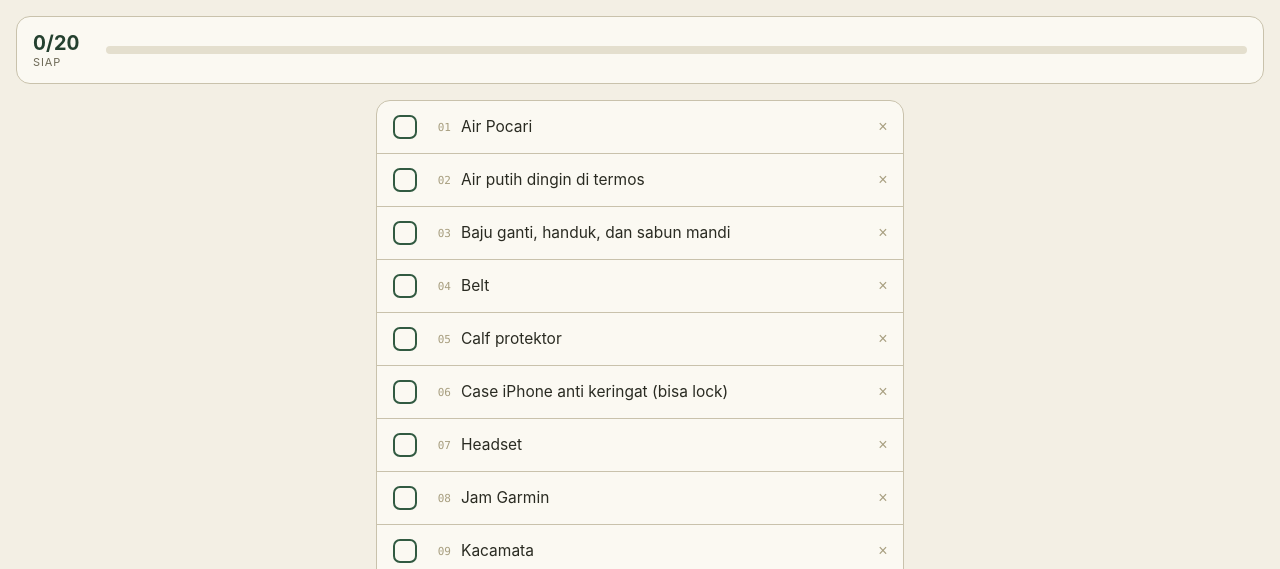
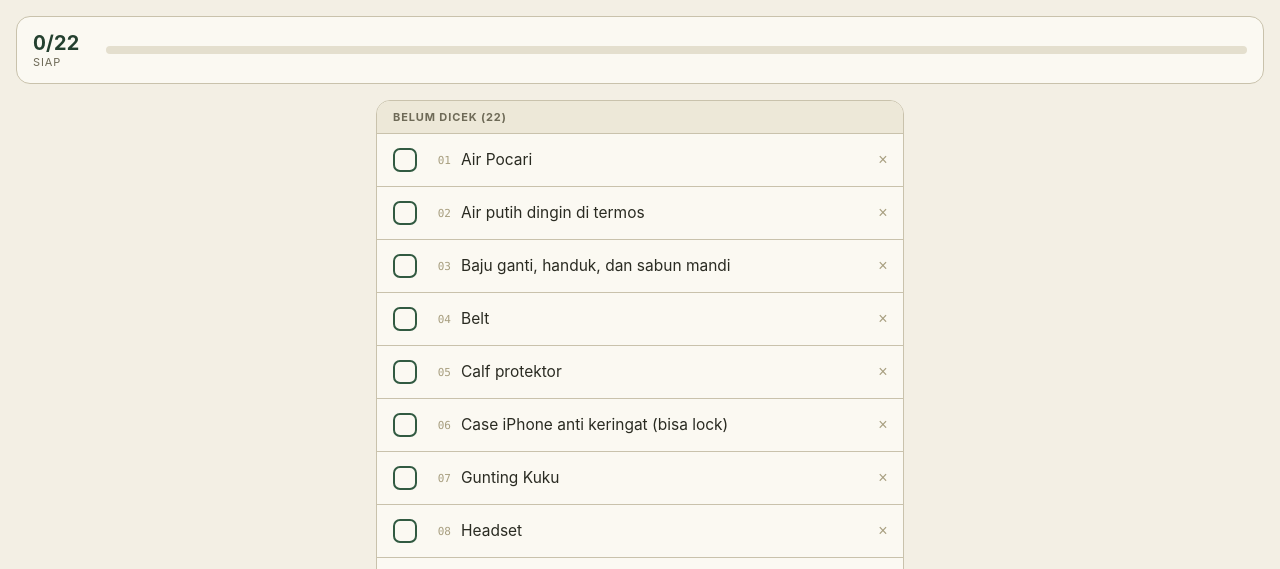
Before and after one commit to yoga10/Latian-Abah-Doni, a plain HTML site: page index.html in a window 1280 px wide. Shown: the part 154-723 px from the top of the page. Drawn offline with Linux system fonts and the light colour scheme.

Commit message:
Tambah Gunting Kuku dan Kartu Tol, kelompokkan checklist jadi Belum/Sudah dicek

```diff
--- a/index.html
+++ b/index.html
@@ -116,6 +116,16 @@
     transition: opacity 0.18s ease, max-height 0.25s ease, padding 0.25s ease;
   }
   li:last-child{ border-bottom:none; }
+  li.group-header{
+    font-size:11px;
+    font-weight:700;
+    text-transform:uppercase;
+    letter-spacing:0.08em;
+    color:#6E6A57;
+    background:#EDE8D8;
+    padding:9px 16px;
+  }
+  li.group-header:first-child{ border-top:none; }
   label{
     display:flex;
     align-items:center;
@@ -505,9 +515,11 @@ const ITEMS = [
   "Belt",
   "Calf protektor",
   "Case iPhone anti keringat (bisa lock)",
+  "Gunting Kuku",
   "Headset",
   "Jam Garmin",
   "Kacamata",
+  "Kartu Tol",
   "Kaus kaki",
   "Lengan panjang baju",
   "Makanan suplemen",
@@ -636,14 +648,7 @@ function cancelEdit() {
   saveHistoryData();
 }
 
-function render() {
-  listEl.innerHTML = "";
-  let visibleCount = 0;
-
-  ITEMS.forEach((text, i) => {
-    if (deleted[i]) return;
-    visibleCount++;
-
+function buildItemLi(i, text) {
   const li = document.createElement("li");
   const label = document.createElement("label");
 
@@ -682,8 +687,32 @@ function render() {
 
   li.appendChild(label);
   li.appendChild(delBtn);
-    listEl.appendChild(li);
-  });
+  return li;
+}
+
+function buildGroupHeader(text) {
+  const li = document.createElement("li");
+  li.className = "group-header";
+  li.textContent = text;
+  return li;
+}
+
+function render() {
+  listEl.innerHTML = "";
+
+  const visibleIdx = ITEMS.map((_, i) => i).filter(i => !deleted[i]);
+  const uncheckedIdx = visibleIdx.filter(i => !checked[i]);
+  const checkedIdx = visibleIdx.filter(i => checked[i]);
+  const visibleCount = visibleIdx.length;
+
+  if (uncheckedIdx.length > 0) {
+    listEl.appendChild(buildGroupHeader(`Belum dicek (${uncheckedIdx.length})`));
+    uncheckedIdx.forEach(i => listEl.appendChild(buildItemLi(i, ITEMS[i])));
+  }
+  if (checkedIdx.length > 0) {
+    listEl.appendChild(buildGroupHeader(`Sudah dicek (${checkedIdx.length})`));
+    checkedIdx.forEach(i => listEl.appendChild(buildItemLi(i, ITEMS[i])));
+  }
 
   listEl.style.display = visibleCount === 0 ? "none" : "block";
   emptyStateEl.style.display = visibleCount === 0 ? "block" : "none";
```
Lines whose indentation alone changed are shown as unchanged.
